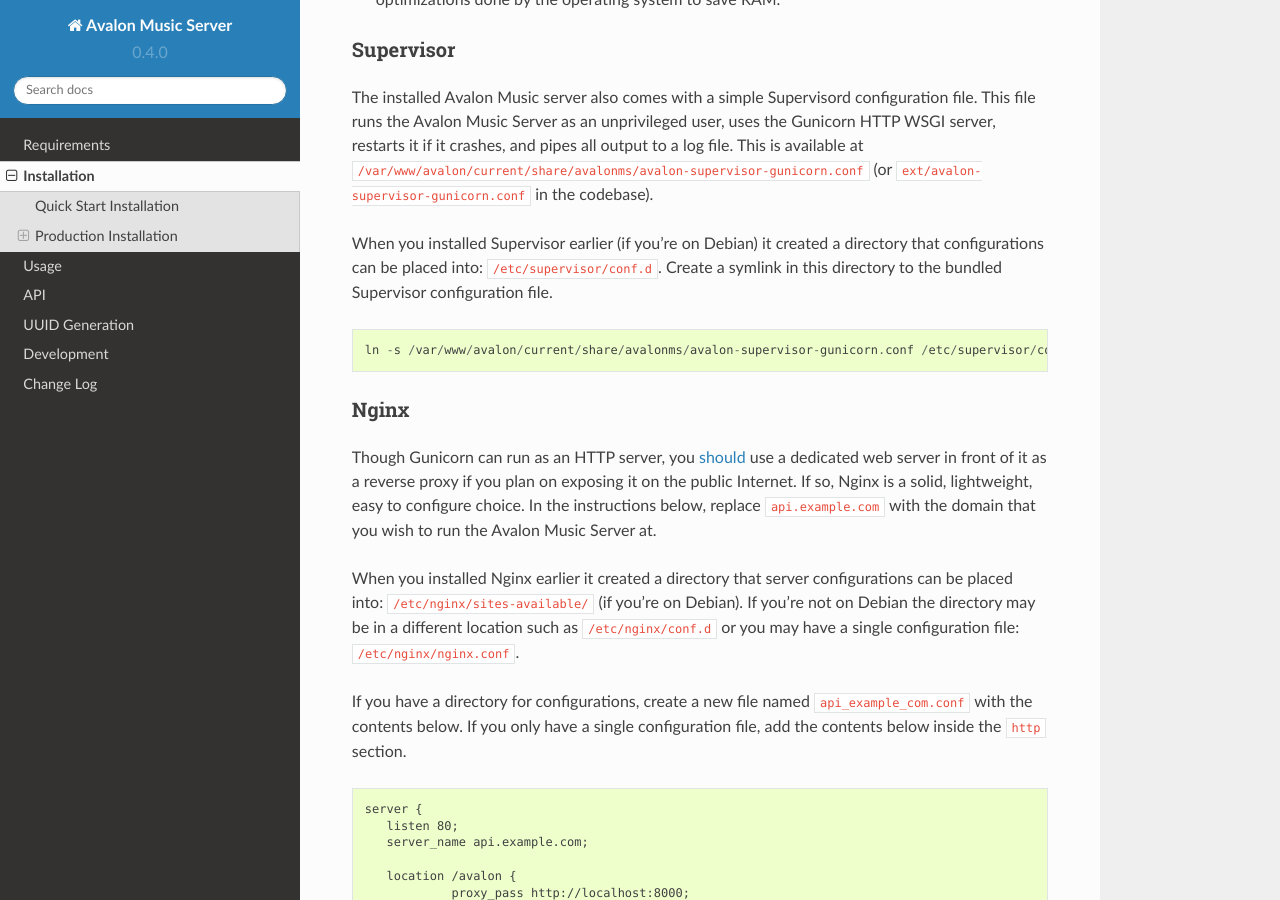
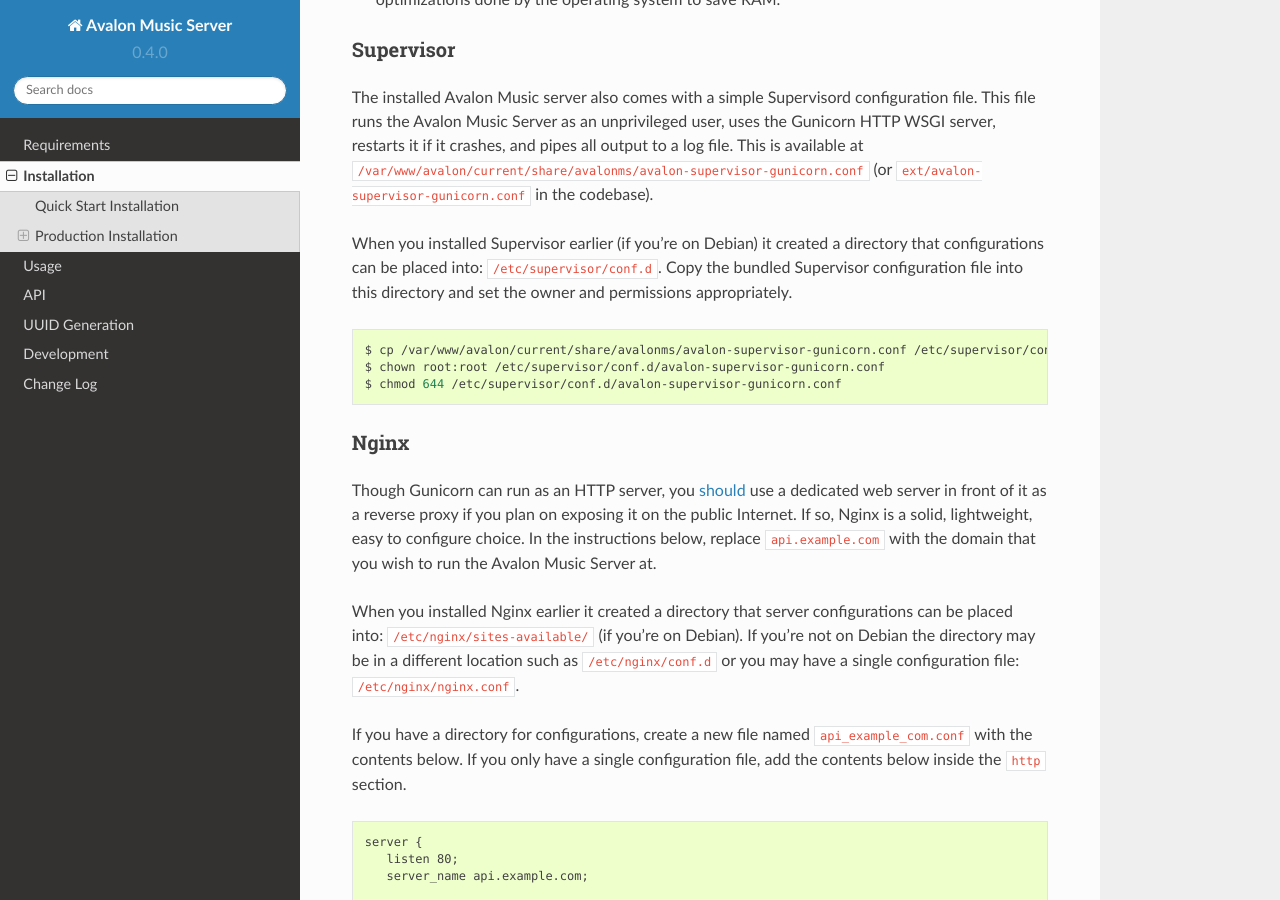
Before and after one commit to 56quarters/avalonms, a Sphinx documentation site: the page built from doc/source/installation.rst, in a window 1280 px wide and 900 px high, scrolled down 3536 px. Built offline with Sphinx 7.4.7 and the Read the Docs theme 2.0.0, drawn with Linux system fonts in a browser that asks for light colours.

Commit message:
Change install to copy Supervisor config, not symlink it. Fixes #12

```diff
--- a/doc/source/installation.rst
+++ b/doc/source/installation.rst
@@ -188,10 +188,14 @@
 (or ``ext/avalon-supervisor-gunicorn.conf`` in the codebase).
 
 When you installed Supervisor earlier (if you're on Debian) it created a directory that
-configurations can be placed into: ``/etc/supervisor/conf.d``. Create a symlink in this
-directory to the bundled Supervisor configuration file. ::
+configurations can be placed into: ``/etc/supervisor/conf.d``. Copy the bundled Supervisor
+configuration file into this directory and set the owner and permissions appropriately.
 
-    ln -s /var/www/avalon/current/share/avalonms/avalon-supervisor-gunicorn.conf /etc/supervisor/conf.d/
+.. code-block:: bash
+
+    $ cp /var/www/avalon/current/share/avalonms/avalon-supervisor-gunicorn.conf /etc/supervisor/conf.d/
+    $ chown root:root /etc/supervisor/conf.d/avalon-supervisor-gunicorn.conf
+    $ chmod 644 /etc/supervisor/conf.d/avalon-supervisor-gunicorn.conf
 
 Nginx
 =====
```
